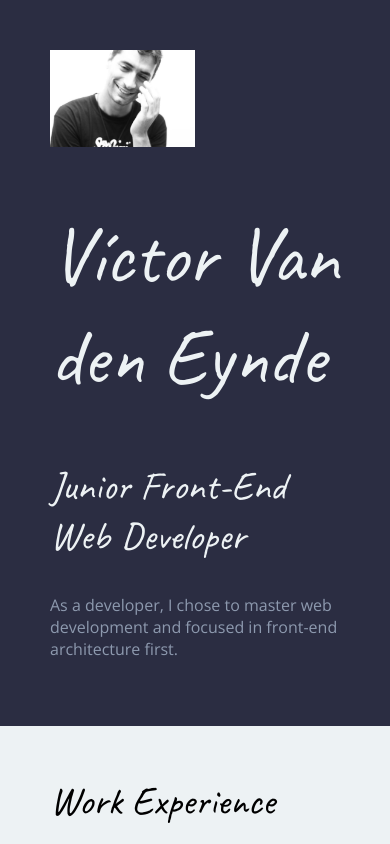
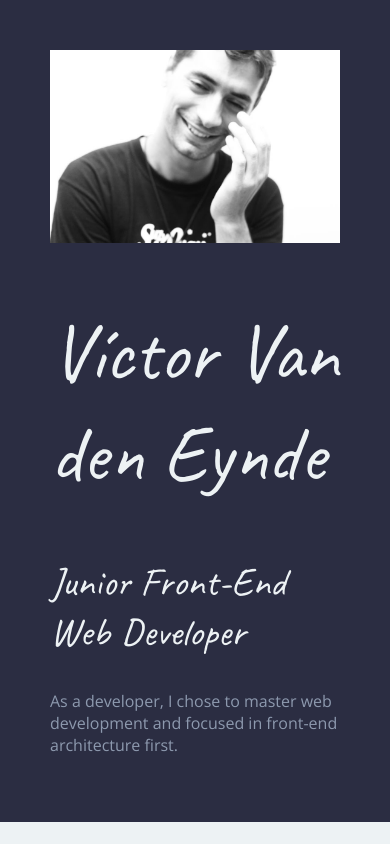
Before and after one commit to vveynde/cssResume, a plain HTML site: page index.html in a window 390 px wide. Shown: the top 844 px of the page. Drawn offline with nearby package versions, Linux system fonts and the light colour scheme.

Commit message:
responsive img

```diff
--- a/css/styles.css
+++ b/css/styles.css
@@ -55,7 +55,8 @@ header h1, header h2 {
 }
 
 img {
-    width: 50%;
+    width: 100%;
+    max-width: 600px;
 }
 
 /* Footer */
```
